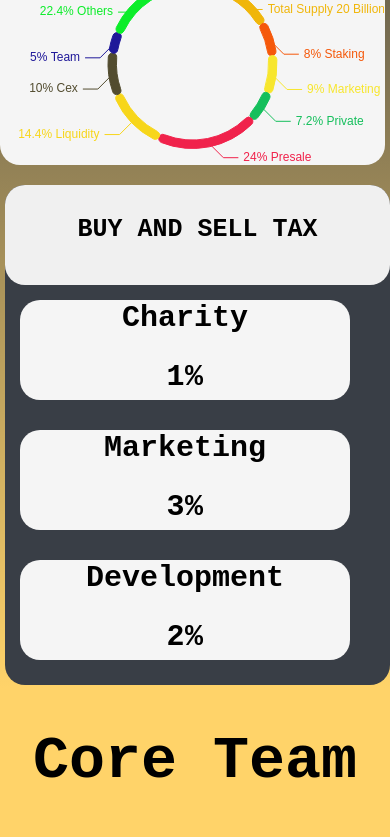
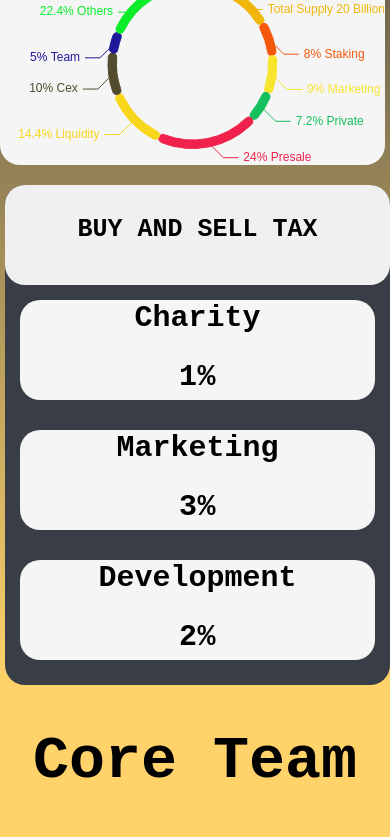
Before and after one commit to babycz2022/CZ, a plain HTML site: page index.html in a window 390 px wide. Shown: the part 4635-5472 px from the top of the page. Drawn offline with nearby package versions, Linux system fonts and the light colour scheme.

Commit message:
Update style.css

```diff
--- a/style.css
+++ b/style.css
@@ -529,7 +529,7 @@ p {
 		width: 400px
 	}
 	.card {
-		width: 330px;
+		width: 355px;
 		padding: 1px 1px 1px 1px;
 		text-align: center;
 		font-size: 2rem;
```
